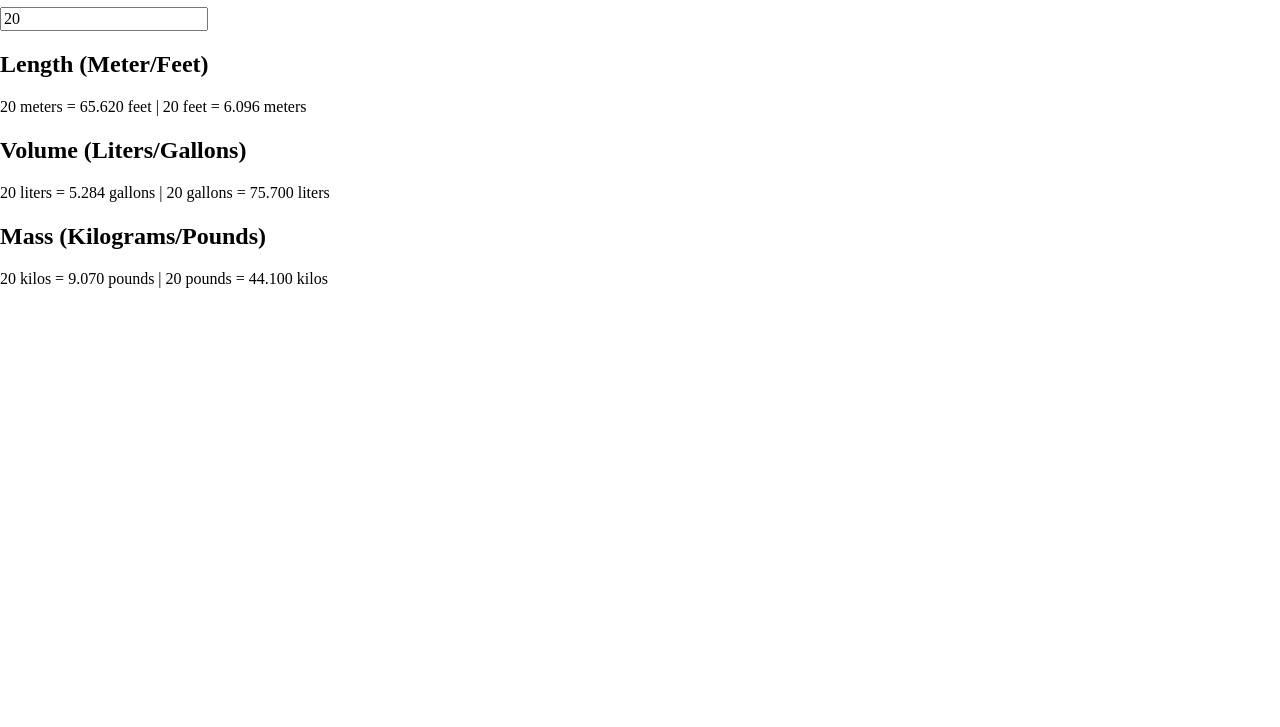
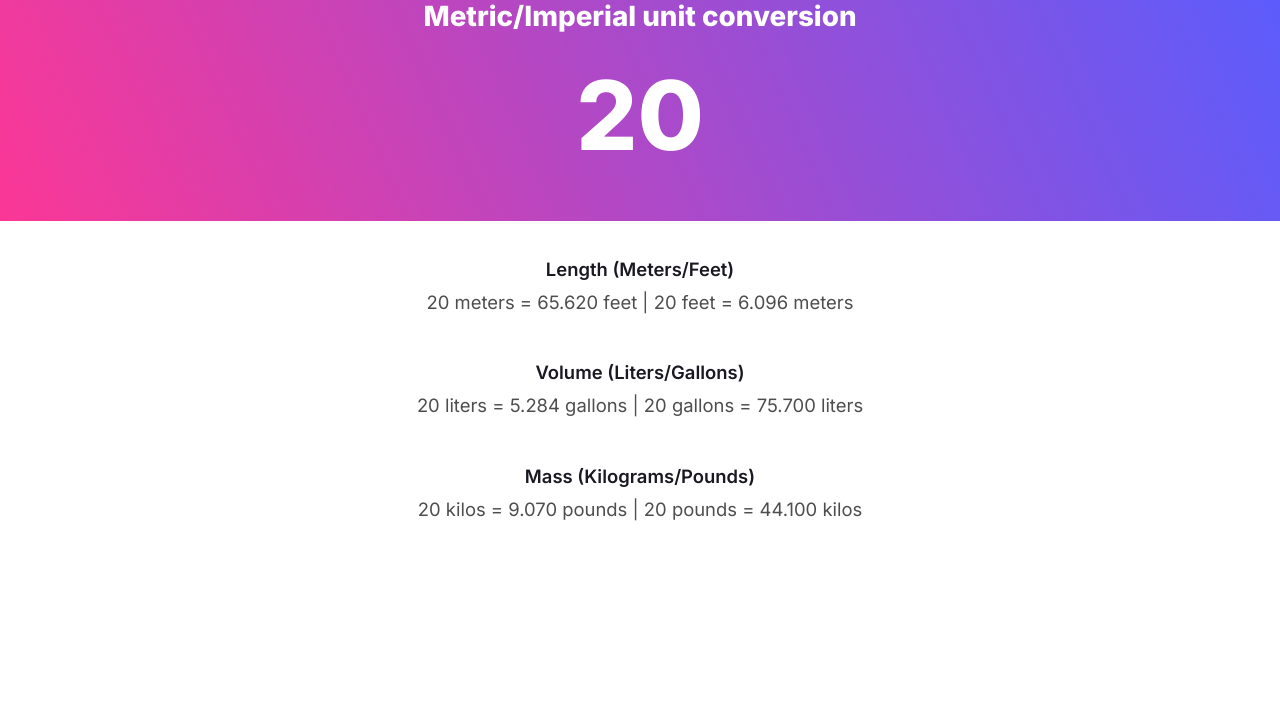
Before and after one commit to aborron/unit-converter, a plain HTML site: page index.html in a window 1280 px wide. Shown: the part 73-800 px from the top of the page. Drawn offline with nearby package versions, Linux system fonts and the light colour scheme.

Commit message:
add styles

```diff
--- a/index.css
+++ b/index.css
@@ -1,4 +1,98 @@
-html, body {
-    margin: 0;
-    padding: 0;
+*,
+*::before,
+*::after {
+  box-sizing: border-box;
 }
+
+* {
+  margin: 0;
+  padding: 0;
+}
+
+html,
+body {
+  height: 100%;
+}
+
+/* Chrome, Safari, Edge, Opera */
+input::-webkit-outer-spin-button,
+input::-webkit-inner-spin-button {
+  -webkit-appearance: none;
+  margin: 0;
+}
+
+/* Firefox */
+input[type="number"] {
+  -moz-appearance: textfield;
+}
+
+body {
+  line-height: 1.8;
+  font-family: Inter, sans-serif;
+  font-weight: 400;
+  font-size: clamp(0.875rem, 0.7667rem + 0.4815vw, 1.2rem);
+  text-align: center;
+  color: #4e4e4e;
+}
+
+.conversion-section {
+  background-image: linear-gradient(246.26deg, #585dfe 0%, #fb3796 100%);
+  color: white;
+  padding: 3rem;
+}
+
+h1,
+#number-input {
+  font-weight: 800;
+}
+
+h1 {
+  font-size: clamp(1.375rem, 1.2333rem + 0.6296vw, 1.8rem);
+  padding: 1rem;
+}
+
+h2 {
+  font-weight: 600;
+  font-size: inherit;
+  color: #1a1921;
+}
+
+p {
+  display: inline-block;
+}
+
+#number-input {
+  background: transparent;
+  font-family: inherit;
+  font-size: 6rem;
+  border: none;
+  color: white;
+  text-align: center;
+  width: 100%;
+}
+
+#number-input:focus {
+  outline: none;
+  background-color: hsla(238, 99%, 89%, 0.4);
+  max-width: 400px;
+  border-radius: 5px;
+}
+
+.wrapper {
+  padding: 2rem;
+}
+
+.flow > * {
+  margin-bottom: 2em;
+}
+
+@media all and (max-width: 460px) {
+  p {
+    display: block;
+    margin: 0 auto;
+  }
+
+  .bar {
+    display: none;
+  }
+}
--- a/index.html
+++ b/index.html
@@ -1,15 +1,20 @@
-<html>
+<!DOCTYPE html>
   <head>
+    <meta charset="utf-8" />
+    <meta name="viewport" content="width=device-width, initial-scale=1.0" />
+    <link rel="preconnect" href="https://fonts.googleapis.com" />
+    <link rel="preconnect" href="https://fonts.gstatic.com" crossorigin />
     <link
+      href="https://fonts.googleapis.com/css2?family=Inter:wght@400;600;800&display=swap"
       rel="stylesheet"
-      href="https://cdnjs.cloudflare.com/ajax/libs/normalize/8.0.1/normalize.css"
     />
     <link rel="stylesheet" href="index.css" />
+    <title>Unit Converter</title>
   </head>
   <body>
     <main>
       <article>
-        <section>
+        <section class="conversion-section">
           <h1>Metric/Imperial unit conversion</h1>
           <input
             id="number-input"
@@ -18,28 +23,43 @@
             oninput="updateValues()"
           />
         </section>
-        <h2>Length (Meter/Feet)</h2>
+        <div class="wrapper flow">
+          <div>
+            <h2>Length (Meters/Feet)</h2>
             <p>
-          <span class="input-span"></span> meters = <span id="feet"></span> feet
-          | <span class="input-span"></span> feet =
+              <span class="input-span"></span> meters =
+              <span id="feet"></span> feet</p>
+               <span class="bar">|</span>
+               <p>
+              <span class="input-span"></span> feet =
               <span id="meters"></span> meters
             </p>
+          </div>
 
+          <div>
             <h2>Volume (Liters/Gallons)</h2>
             <p>
               <span class="input-span"></span> liters =
-          <span id="gallons"></span> gallons |
+              <span id="gallons"></span> gallons</p>
+              <span class="bar">|</span>
+              <p>
               <span class="input-span"></span> gallons =
               <span id="liters"></span> liters
             </p>
+          </div>
 
+          <div>
             <h2>Mass (Kilograms/Pounds)</h2>
             <p>
               <span class="input-span"></span> kilos =
-          <span id="pounds"></span> pounds |
+              <span id="pounds"></span> pounds</p>
+              <span class="bar">|</span>
+              <p>
               <span class="input-span"></span> pounds =
               <span id="kilos"></span> kilos
             </p>
+          </div>
+        </div>
       </article>
     </main>
     <script src="index.js"></script>
```
Lines whose indentation alone changed are shown as unchanged.
